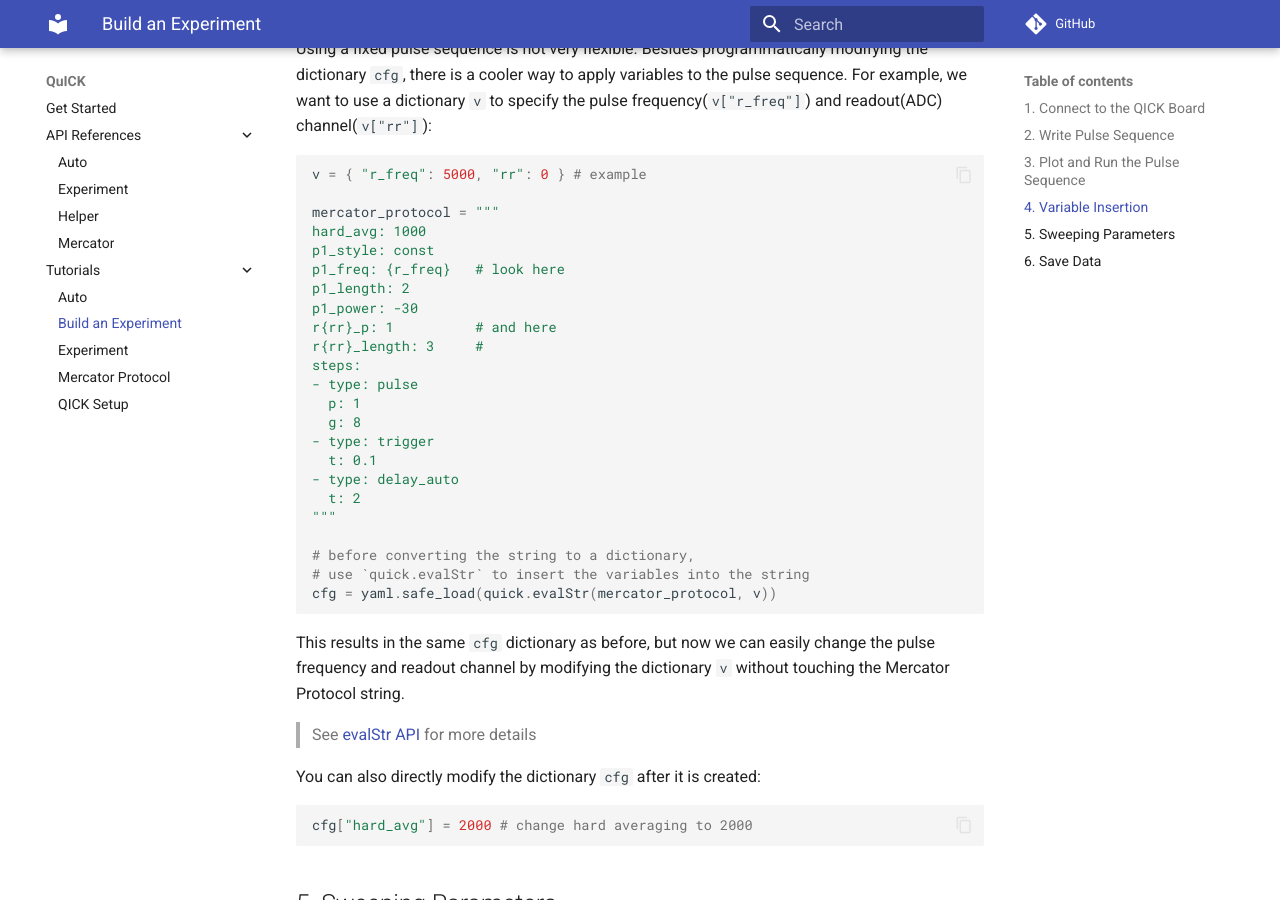
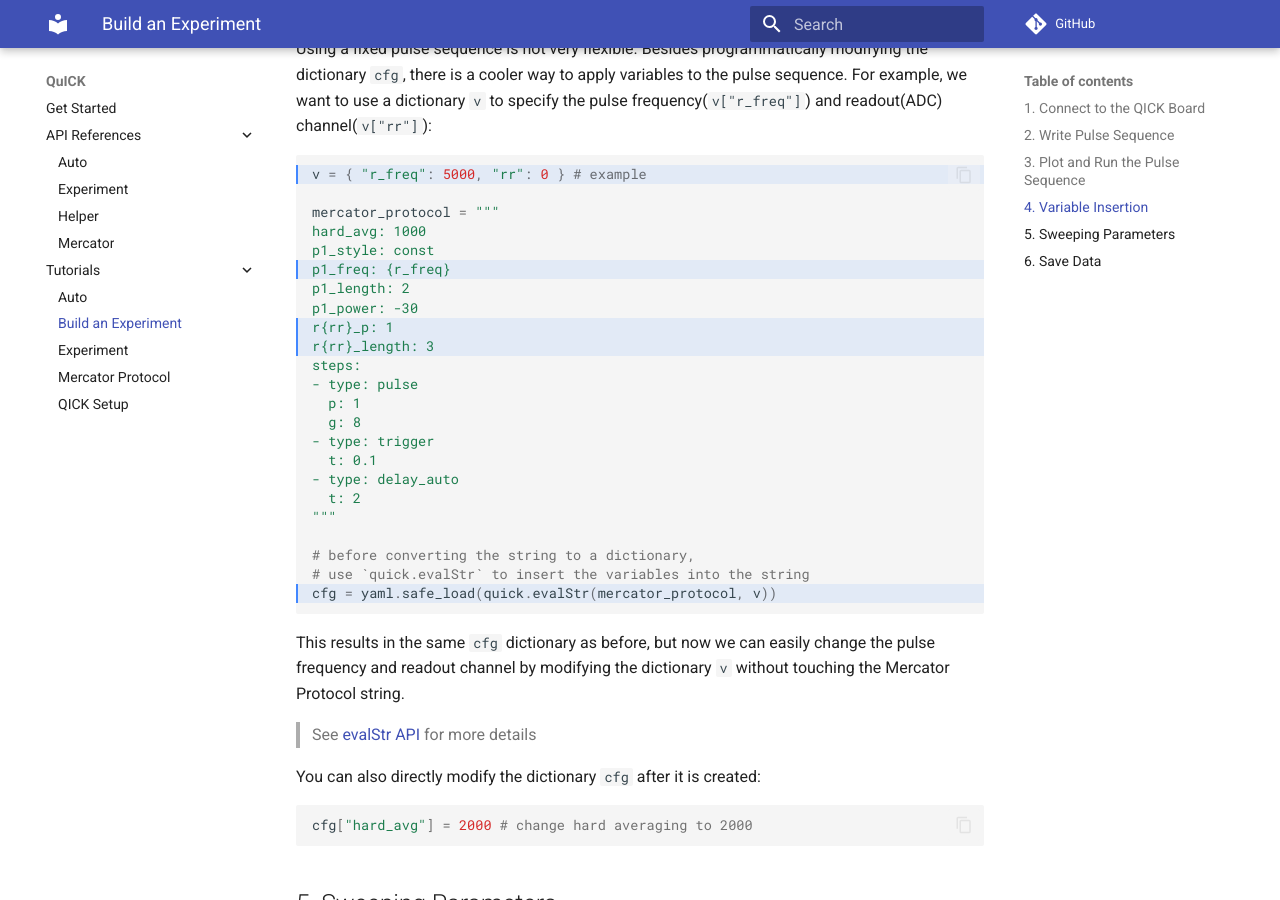
Before and after one commit to clelandlab/quick, an MkDocs documentation site: the page built from docs/Tutorials/build.md, in a window 1280 px wide and 900 px high, scrolled down 2774 px. Built offline with MkDocs 1.6.1 and Material for MkDocs 9.7.7, drawn with Linux system fonts in a browser that asks for light colours; comment, search, counter and statistics services are not loaded.

````diff
--- a/docs/Tutorials/build.md
+++ b/docs/Tutorials/build.md
@@ -113,17 +113,17 @@ I, Q = m.acquire(soc) # return averaged values of I and Q from the readout chann
 
 Using a fixed pulse sequence is not very flexible. Besides programmatically modifying the dictionary `cfg`, there is a cooler way to apply variables to the pulse sequence. For example, we want to use a dictionary `v` to specify the pulse frequency(`v["r_freq"]`) and readout(ADC) channel(`v["rr"]`):
 
-```python
+```python hl_lines="1 6 9 10 23"
 v = { "r_freq": 5000, "rr": 0 } # example
 
 mercator_protocol = """
 hard_avg: 1000
 p1_style: const
-p1_freq: {r_freq}   # look here
+p1_freq: {r_freq}
 p1_length: 2
 p1_power: -30
-r{rr}_p: 1          # and here
-r{rr}_length: 3     #
+r{rr}_p: 1
+r{rr}_length: 3
 steps:
 - type: pulse
   p: 1
````
